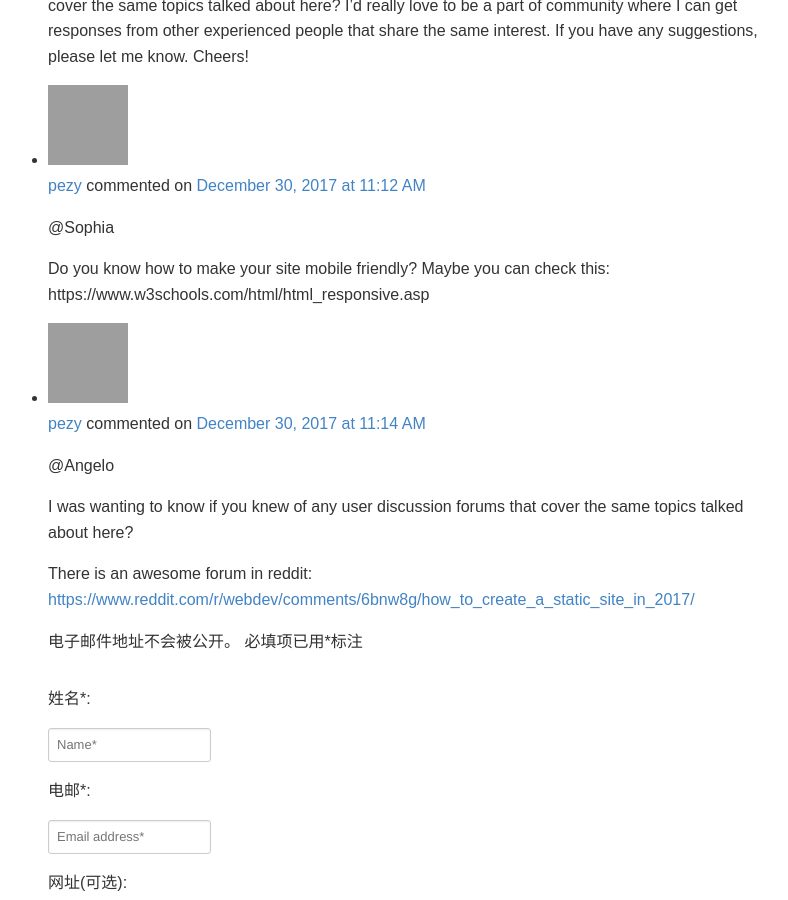
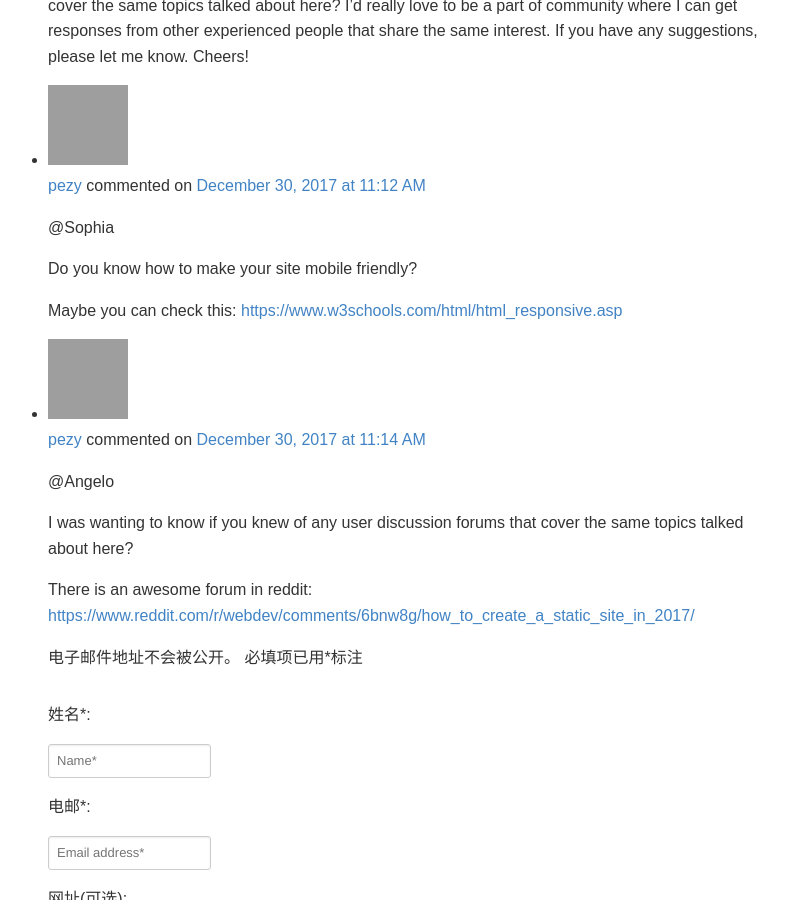
Before and after one commit to pezy/pushmind, a Jekyll site: the page built from _posts/2015-05-28-my-github-pages-history.md, in a window 1280 px wide and 900 px high, scrolled down 3491 px, cut to the strip 0-900 px from the top of the window. Shown: the whole strip, without its empty margins (102-890 px from the left). Built offline with Jekyll 4.4.1, drawn with Linux system fonts in a browser that asks for light colours; comment, search, counter and statistics services are not loaded; part of the change alters nothing that is shown; grey boxes are pictures that could not be loaded.

```diff
--- a/_data/comments/my-github-pages-history/comment-1514632354135.yml
+++ b/_data/comments/my-github-pages-history/comment-1514632354135.yml
@@ -2,6 +2,6 @@ _id: 55a5f450-ed52-11e7-96e3-b9aaffd0f2aa
 name: pezy
 email: f880d5003adfa9894032df3a532690b3
 url: 'https://pushmind.org'
-message: "@Sophia\r\n\r\n> Do you know how to make your site mobile friendly?\r\nMaybe you can check this: https://www.w3schools.com/html/html_responsive.asp"
+message: "@Sophia\r\n\r\n> Do you know how to make your site mobile friendly?\r\n\r\n Maybe you can check this: <https://www.w3schools.com/html/html_responsive.asp>"
 hidden: ''
 date: '2017-12-30T11:12:34.129Z'
```
